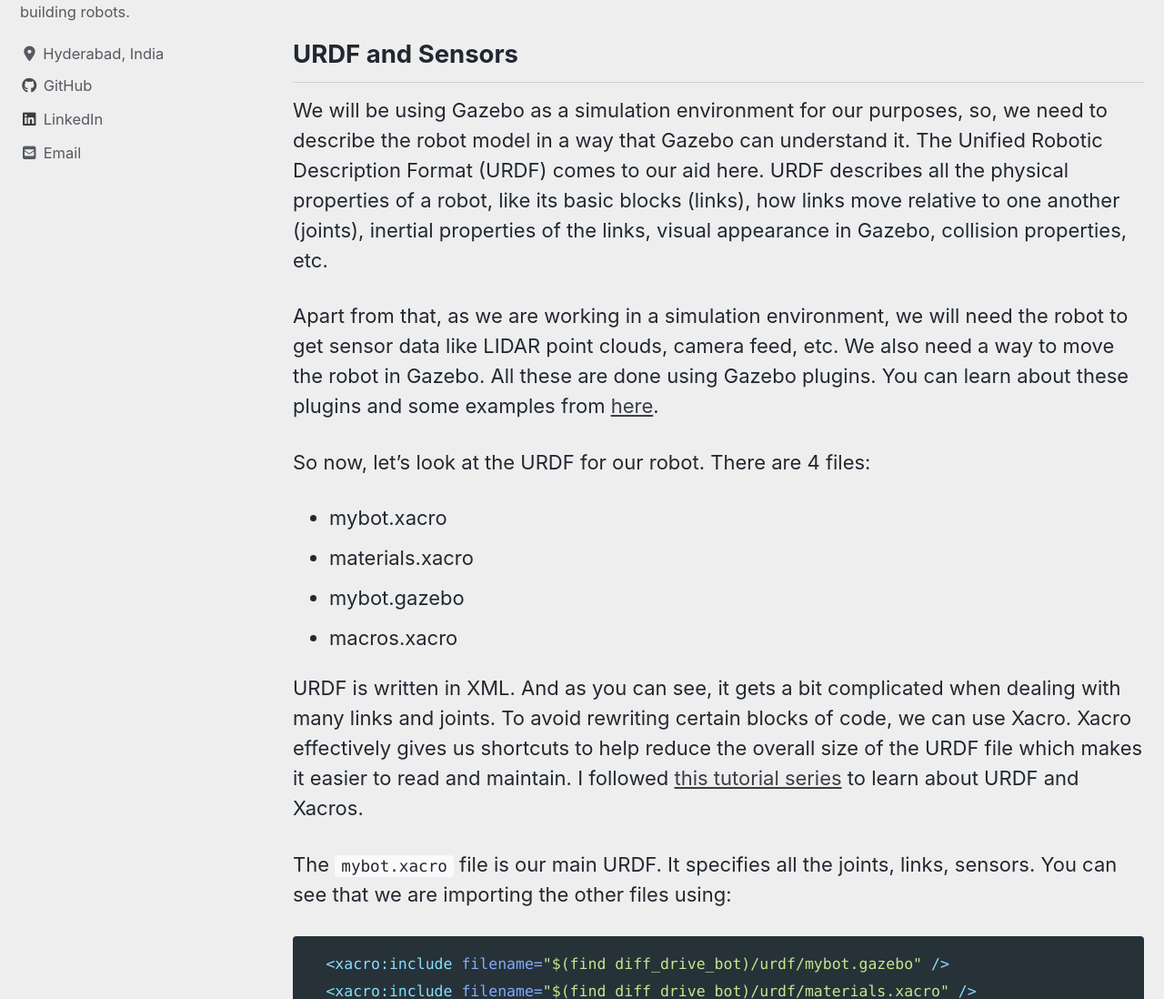
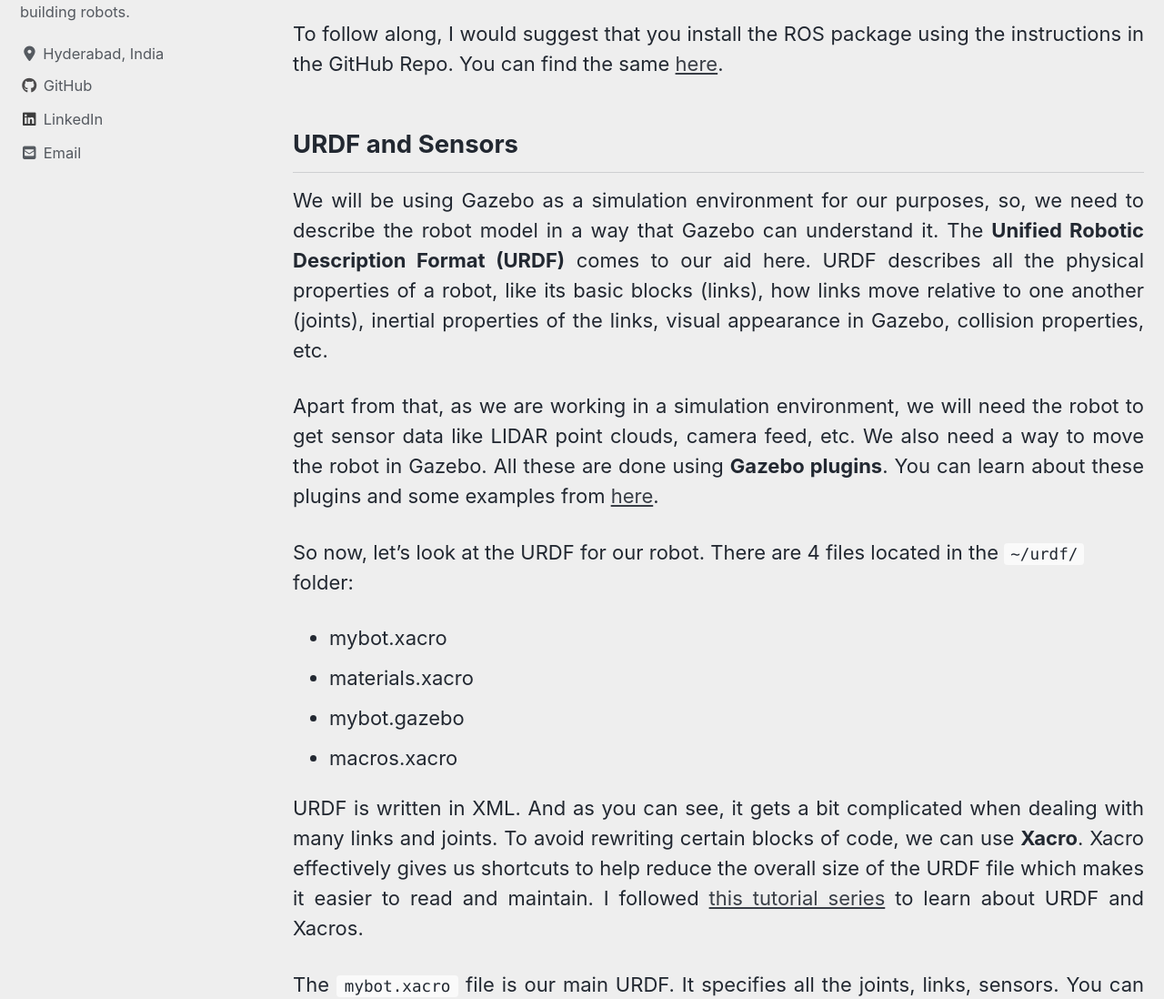
Before and after one commit to devanshdhrafani/blog, a Jekyll site: the page built from _posts/2020-06-03-diffdrive.md, in a window 1280 px wide and 1400 px high, scrolled down 1008 px. Shown: the part 302-1400 px from the top of the window at 91% size. Built offline with Jekyll 4.4.1, drawn with Linux system fonts in a browser that asks for light colours; cached includes are drawn as plain includes; nearby versions of some CDN libraries; comment, search, counter and statistics services are not loaded; a style sheet for code colours, icons or effects is not loaded; some of the changed text lies outside the part shown.

Commit message:
Differential Drive post 1 updated

````diff
--- a/_posts/2020-06-03-diffdrive.md
+++ b/_posts/2020-06-03-diffdrive.md
@@ -19,85 +19,97 @@
 Software simulation in ROS can help you learn about how to make robots "think." It is a long way to go from a line following bot to a self-driving car!  This makes software development one of the hardest fields to explore for enthusiasts. This is where the Robot Operating System (ROS) comes in. The highly modular nature of ROS facilitates a developer to focus on their domain and use one of the many open-source ROS packages to fill in the gaps.
 {: .text-justify}
 
-In this project, I developed a ROS package that implements SLAM and Autonomous Navigation on a custom 2 wheeled Differential Drive robot in Gazebo. Throughout the development of this project, I learnt several new ROS concepts which are essential to understand for any beginner. In this post, I will summarise the steps that I followed (along with relevant links) and hopefully, in the end, you will learn something new.
+In this project, I developed a ROS package that implements SLAM and Autonomous Navigation on a custom 2 wheeled Differential Drive robot in Gazebo. Throughout the development of this project, I learnt several new ROS concepts which are essential to understand for any beginner. In these posts, I will summarise the steps that I followed (along with relevant links) and hopefully, by the end, you would have learnt something new.
 {: .text-justify}
 
 Bur first, let's watch the final result:
 {% include video id="jbd2p1llsqA" provider="youtube" %}
 
-You can find the code [here](https://github.com/devanshdhrafani/diff_drive_bot){: target="_blank"}.
+<br/>
+To follow along, I would suggest that you install the ROS package using the instructions in the GitHub Repo. You can find the same [here](https://github.com/devanshdhrafani/diff_drive_bot){: target="_blank"}.
+{: .text-justify}
 
 ## URDF and Sensors
 
-We will be using Gazebo as a simulation environment for our purposes, so, we need to describe the robot model in a way that Gazebo can understand it. The Unified Robotic Description Format (URDF) comes to our aid here. URDF describes all the physical properties of a robot, like its basic blocks (links), how links move relative to one another (joints), inertial properties of the links, visual appearance in Gazebo, collision properties, etc.
+We will be using Gazebo as a simulation environment for our purposes, so, we need to describe the robot model in a way that Gazebo can understand it. The **Unified Robotic Description Format (URDF)** comes to our aid here. URDF describes all the physical properties of a robot, like its basic blocks (links), how links move relative to one another (joints), inertial properties of the links, visual appearance in Gazebo, collision properties, etc.
+{: .text-justify}
 
-Apart from that, as we are working in a simulation environment, we will need the robot to get sensor data like LIDAR point clouds, camera feed, etc. We also need a way to move the robot in Gazebo. All these are done using Gazebo plugins. You can learn about these plugins and some examples from [here](http://gazebosim.org/tutorials?tut=ros_gzplugins){: target="_blank"}.
+Apart from that, as we are working in a simulation environment, we will need the robot to get sensor data like LIDAR point clouds, camera feed, etc. We also need a way to move the robot in Gazebo. All these are done using **Gazebo plugins**. You can learn about these plugins and some examples from [here](http://gazebosim.org/tutorials?tut=ros_gzplugins){: target="_blank"}.
+{: .text-justify}
 
-So now, let's look at the URDF for our robot. There are 4 files:
+So now, let's look at the URDF for our robot. There are 4 files located in the ```~/urdf/``` folder:
 - mybot.xacro
 - materials.xacro
 - mybot.gazebo
 - macros.xacro
 
-URDF is written in XML. And as you can see, it gets a bit complicated when dealing with many links and joints. To avoid rewriting certain blocks of code, we can use Xacro. Xacro effectively gives us shortcuts to help reduce the overall size of the URDF file which makes it easier to read and maintain. I followed [this tutorial series](http://wiki.ros.org/urdf/Tutorials){: target="_blank"} to learn about URDF and Xacros.
+URDF is written in XML. And as you can see, it gets a bit complicated when dealing with many links and joints. To avoid rewriting certain blocks of code, we can use **Xacro**. Xacro effectively gives us shortcuts to help reduce the overall size of the URDF file which makes it easier to read and maintain. I followed [this tutorial series](http://wiki.ros.org/urdf/Tutorials){: target="_blank"} to learn about URDF and Xacros.
+{: .text-justify}
 
 The ```mybot.xacro``` file is our main URDF. It specifies all the joints, links, sensors. You can see that we are importing the other files using:
-  ```xml
-  <xacro:include filename="$(find diff_drive_bot)/urdf/mybot.gazebo" />
-  <xacro:include filename="$(find diff_drive_bot)/urdf/materials.xacro" />
-  <xacro:include filename="$(find diff_drive_bot)/urdf/macros.xacro" />
-  ```
+{: .text-justify}
+
+```xml
+<xacro:include filename="$(find diff_drive_bot)/urdf/mybot.gazebo" />
+<xacro:include filename="$(find diff_drive_bot)/urdf/materials.xacro" />
+<xacro:include filename="$(find diff_drive_bot)/urdf/macros.xacro" />
+```
 Let's look at a code snippet from ```mybot.xacro```:
-  ```xml
-  <link name='chassis'>
-      <pose>0 0 0.1 0 0 0</pose>
+```xml
+<link name='chassis'>
+    <pose>0 0 0.1 0 0 0</pose>
 
-      <inertial>
-        <mass value="15.0"/>
-        <origin xyz="0.0 0 0.1" rpy=" 0 0 0"/>
-        <inertia
-            ixx="0.1" ixy="0" ixz="0"
-            iyy="0.1" iyz="0"
-            izz="0.1"
-        />
-      </inertial>
+    <inertial>
+      <mass value="15.0"/>
+      <origin xyz="0.0 0 0.1" rpy=" 0 0 0"/>
+      <inertia
+          ixx="0.1" ixy="0" ixz="0"
+          iyy="0.1" iyz="0"
+          izz="0.1"/>
+    </inertial>
 
-      <collision name='collision'>
-        <geometry>
-          <box size=".4 .2 .1"/>
-        </geometry>
-      </collision>
+    <collision name='collision'>
+      <geometry>
+        <box size=".4 .2 .1"/>
+      </geometry>
+    </collision>
 
-      <visual name='chassis_visual'>
-        <origin xyz="0 0 0" rpy=" 0 0 0"/>
-        <geometry>
-          <box size=".4 .2 .1"/>
-        </geometry>
-      </visual>
-  </link>
-  ```
+    <visual name='chassis_visual'>
+      <origin xyz="0 0 0" rpy=" 0 0 0"/>
+      <geometry>
+        <box size=".4 .2 .1"/>
+      </geometry>
+    </visual>
+</link>
+```
 
 Here, we are defining a link chassis and specifying its visual, inertial and collision properties.
 To describe the joints between 2 links, we use:
 
-  ```xml
-  <joint type="continuous" name="left_wheel_hinge">
-      <origin xyz="0 0.15 0" rpy="0 0 0"/>
-      <child link="left_wheel"/>
-      <parent link="chassis"/>
-      <axis xyz="0 1 0" rpy="0 0 0"/>
-      <limit effort="10000" velocity="1000"/>
-      <joint_properties damping="1.0" friction="1.0"/>
-  </joint>
-  ```
+```xml
+<joint type="continuous" name="left_wheel_hinge">
+    <origin xyz="0 0.15 0" rpy="0 0 0"/>
+    <child link="left_wheel"/>
+    <parent link="chassis"/>
+    <axis xyz="0 1 0" rpy="0 0 0"/>
+    <limit effort="10000" velocity="1000"/>
+    <joint_properties damping="1.0" friction="1.0"/>
+</joint>
+```
 
 Here, the joint between ```left_wheel``` and ```chassis``` is called ```left_wheel_hinge``` and is a **continuous** type hinge. Meaning it rotates about its axis with no limits. Learn more about all 6 types of URDF joints [here](http://wiki.ros.org/urdf/XML/joint){: target="_blank"}.
+{: .text-justify}
 
 The ```mybot.gazebo``` file contains the gazebo plugins for the differential drive motion and sensors. The ```materials.xacro``` contains all the colour RGB values that we use in mybot.xacro and mybot.gazebo. Finally, ```macros.xacro``` contains all the macros for mathematical equations used to define the robot.  It's not being used in this case because we have fixed all the values. But if you were to change the dimensions of your robot, you can use the ```macros.xacro``` file to avoid calculating the other related dimensions.
+{: .text-justify}
+
+Again, to learn how to write URDF and use Xacro, follow [this tutorial series](http://wiki.ros.org/urdf/Tutorials){: target="_blank"} from where I learnt.
+{: .text-justify}
 
 ## Gazebo and Rviz
 
 **Gazebo** is an open-source 3D robotics simulator. This means that it is essentially a replacement for the "**Real World**". Developers can test their algorithms on Gazebo first, iron out the bugs and then finally build and implement on a real robot. **Rviz** stands for **ROS visualization**. At any instant, several ROS nodes are publishing and subscribing messages on various topics. Some of these messages are difficult to understand by just reading the values. Rviz helps us visualize the message data. E.g., LIDAR point clouds are displayed as dots in Rviz, making it much more intuitive than seeing thousands of numbers in an array.
+{: .text-justify}
 
 Let's spawn our robot in Gazebo:
 ```bash
@@ -105,15 +117,41 @@
 ```
 
 The [ROS launch](http://wiki.ros.org/roslaunch){: target="_blank"} file ```gazebo.launch``` starts up the ROS core, Gazebo, and spawns our robot in an empty world with the House model as the robot's environment.
+{: .text-justify}
 
-![]().{}
+![Gazebo](/assets/images/diffdrive/gazebo.png){: .align-center}
 
-You can see that LIDAR's laser bouncing off on the walls and objects of the environment. Now let's start Rviz:
+You can see that LIDAR's laser bouncing off on the walls and objects of the environment.
+Now let's start Rviz:
 ```bash
 $ roslaunch diff_drive_bot rviz.launch
 ```
-This launch file sets the ```robot_description``` parameter to our URDF and publishes the **joint and robot states**. These are essential to publish because otherwise, Rviz won't know how the robot links transform.
+This launch file sets the ```robot_description``` parameter to our robot URDF and publishes the **joint and robot states**. These are essential to publish because otherwise, Rviz won't know how the robot links transform.
+{: .text-justify}
 
-![]().{}
+![Rviz](/assets/images/diffdrive/rviz.png){: .align-center}
 
 You can see in Rviz that the LIDAR data published on the ```scan``` topic is visualised as red dots, showing the obstacles and walls in the robot's path.
+{: .text-justify}
+
+## Teleoperation
+
+Now that we setup the URDF, Sensors and watched the robot in Gazebo and the sensor data in Rviz, its time to move the robot! For the purpose of this demonstration, I modified the turtlebot3 keyboard teleoperation node to suit our needs. To use that, execute:
+{: .text-justify}
+
+```bash
+$ rosrun diff_drive_bot keyboard_teleop.py
+```
+You would now be able to move the robot around in Gazebo. Observe how the Rviz laser scan point cloud also changes as the robot moves around in the environment.
+{: .text-justify}
+
+With that, this little tutorial/guide is over. I hope that you learnt something new about URDF, Sensors and how to visualise them in Gazebo and Rviz. If you have any questions/suggestions, feel free to drop them below. In the next post, I will share how I implemented SLAM and the ROS Navigation stack on the above robot.
+{: .text-justify}
+
+## Links
+
+- GitHub Repo: [link](https://github.com/devanshdhrafani/diff_drive_bot){: target="_blank"}
+- URDF Tutorials: [link](http://wiki.ros.org/urdf/Tutorials){: target="_blank"}
+- Gazebo Plugins: [link](http://gazebosim.org/tutorials?tut=ros_gzplugins){: target="_blank"}
+- Types of URDF Joints: [link](http://wiki.ros.org/urdf/XML/joint){: target="_blank"}
+- ROS Launch Files: [link](http://wiki.ros.org/roslaunch){: target="_blank"}
````
Also changed, not shown: assets/images/diffdrive/gazebo.png (added), assets/images/diffdrive/rviz.png (added), 9 other files.
